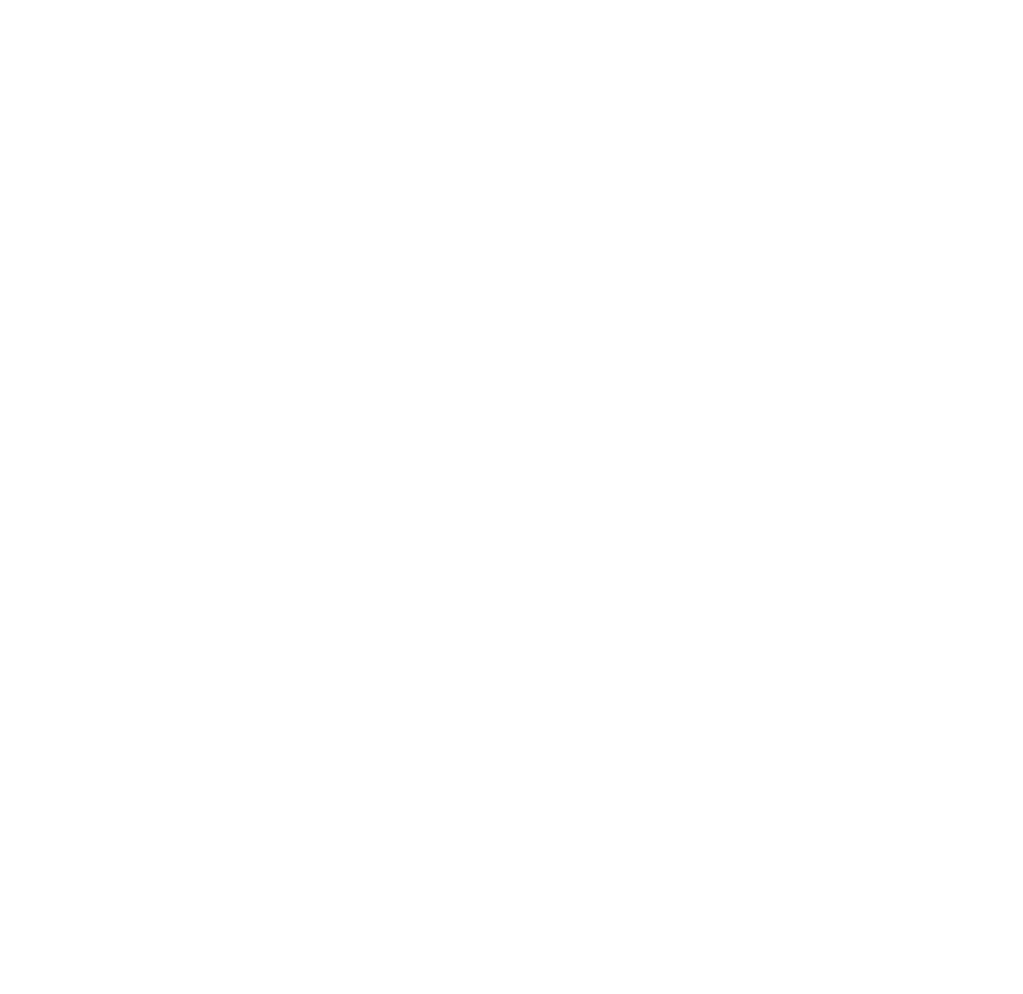
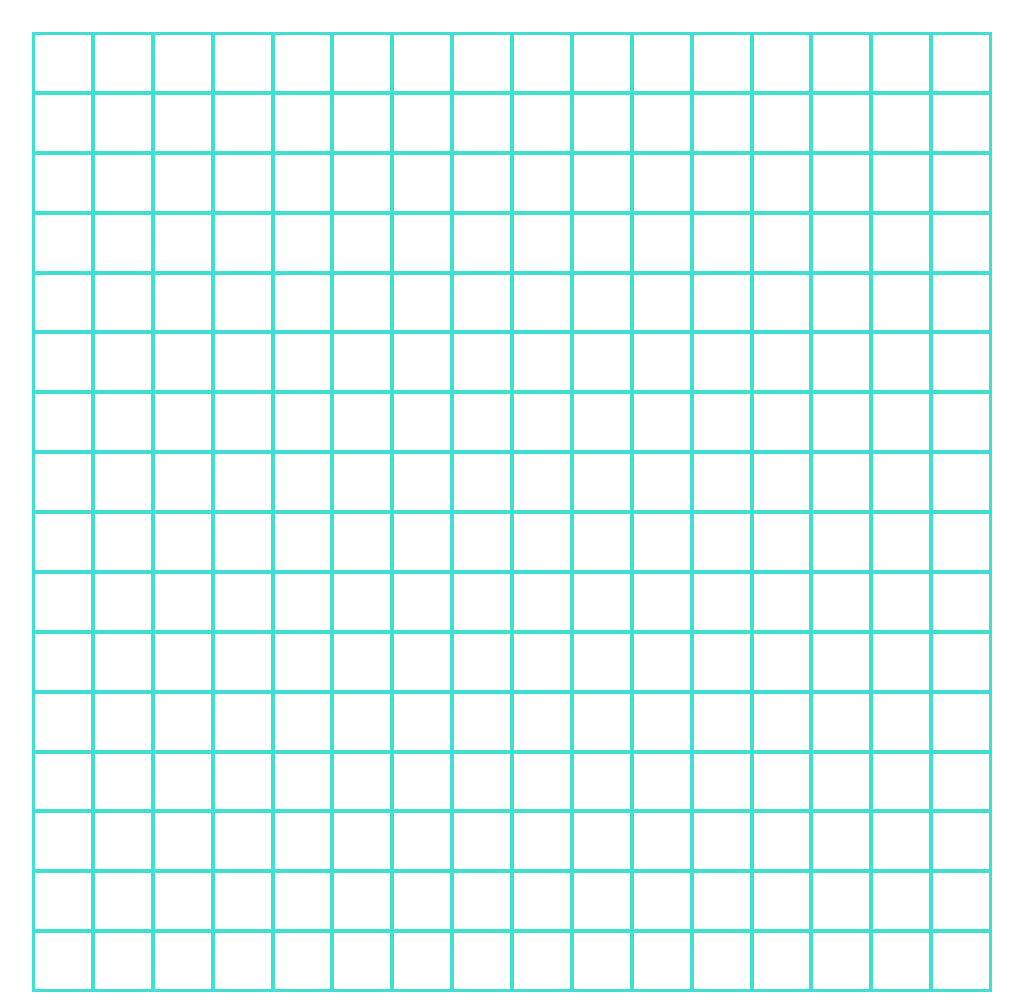
Before and after one commit to Ralatcode/Etch-a-sketch, a plain HTML site: page index.html in a window 1280 px wide. Shown: the whole page, without its empty margins (128-1151 px from the left). Before the commit the page ends 800 px from the top, so only its background shows below. Drawn offline with Linux system fonts and the light colour scheme.

Commit message:
added sketch grid

```diff
--- a/main.js
+++ b/main.js
@@ -1,5 +1,5 @@
 const container = document.querySelector('.container');
 
-for (let i = 1; i <= 16; i++) {
+for (let i = 1; i <= 256; i++) {
     container.innerHTML += `<div class="box box${i}"></div>`;
 }
--- a/style.css
+++ b/style.css
@@ -6,5 +6,19 @@
 
 .container {
     display: grid;
-    grid-template-columns: repeat(4, 1fr);
+    grid-template-columns: repeat(16, 1fr);
+    gap: 0;
+    width: 80vw;
+    max-width: 960px;
+    margin: 2rem auto 1rem;
+    border: 1px solid turquoise;
 }
+
+.box {
+    aspect-ratio: 1;
+    border: 2px solid turquoise;
+}
+
+.box:hover {
+    background-color: wheat;
+}
```
